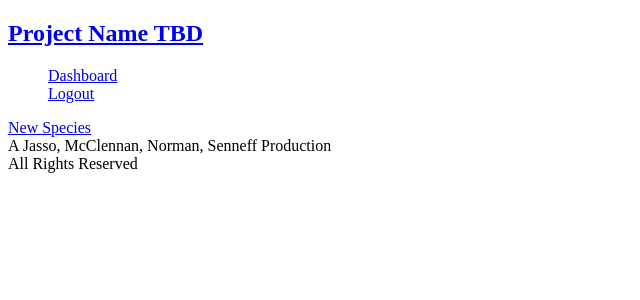
After one commit to CucciPro/proj2-group6-1, a Node server app: page /species in a window 1280 px wide. The commit adds this page. Shown: the top 300 px of the page, without its empty margins (0-640 px from the left). Run offline with Node 20, Linux system fonts and the light colour scheme; a user stored in the database is signed in; data that the repository does not hold is empty; some libraries are stand-ins or nearby versions.

Commit message:
added species routes and dynamic navigation

```diff
--- a/controllers/home-routes.js
+++ b/controllers/home-routes.js
@@ -7,11 +7,13 @@ router.get("/", (req, res) => {
     console.log('='.repeat(50) + '\n home-routes.js : / : line 7 \n' + '='.repeat(50));
     // if user not logged in render index
     if (!req.session.userId) {
-        res.render("index");
+        //res.render("index");
+        res.redirect('/login');
     }
     // if user logged in render my-plants
     else {
-        res.render("my-plants");
+        //res.render("my-plants");
+        res.redirect('/dashboard');
     }
 });
 
@@ -62,7 +64,59 @@ router.get("/edit-plant/:id", withAuth, (req, res) => {
         }
     })
     .catch(err => {
-        res.status(500).json(err);
+        //res.status(500).json(err);
+        console.log(err);
+        res.redirect("login");
+    });
+});
+
+router.get("/species", withAuth, (req, res) => {
+    console.log('='.repeat(50) + '\n home-routes.js : /species : line 70 \n' + '='.repeat(50));
+
+    Plant_Species.findAll({
+        attributes: ['species_id', 'common_name', 'botanical_name'],
+        order: [
+            ['common_name', 'ASC'],
+        ]
+    })
+    .then(dbPostData => {
+     const posts = dbPostData.map((post) => post.get({ plain: true }));
+      res.render("species", {
+        layout: "main",
+        posts
+      });
+    })
+    .catch(err => {
+      console.log(err);
+      res.redirect("login");
+    });
+});
+
+router.get("/new-species", withAuth, (req, res) => {
+    res.render("new-species", {
+        layout: "main"
+    });
+});
+
+router.get("/edit-species/:id", withAuth, (req, res) => {
+    console.log('='.repeat(50) + '\n home-routes.js : /edit-species/id : line 102 \n' + '='.repeat(50));
+    Plant_Species.findByPk(req.params.id)
+    .then(dbPostData => {
+        if (dbPostData) {
+            const post = dbPostData.get({ plain: true });
+
+            res.render("edit-species", {
+                layout: "main",
+                post
+            });
+        } else {
+            res.status(404).end();
+        }
+    })
+    .catch(err => {
+        //res.status(500).json(err);
+        console.log(err);
+        res.redirect("login");
     });
 });
 
--- a/models/index.js
+++ b/models/index.js
@@ -1,5 +1,5 @@
 const User = require('./User');
-const Species = require('./Plant_Species');
+const Plant_Species = require('./Plant_Species');
 const My_Plants = require('./My_Plants');
 const Plant_History = require('./Plant_History');
 
@@ -20,7 +20,7 @@ Plant_History.belongsTo(My_Plants, {
 
 module.exports = {
   User,
-  Species,
+  Plant_Species,
   My_Plants,
   Plant_History
 };
--- a/public/javascript/join.js
+++ b/public/javascript/join.js
@@ -5,11 +5,7 @@ const usernameEl = document.querySelector("#username-input-join");
 const useremailEl = document.querySelector("#useremail-input-join");
 const passwordEl = document.querySelector("#password-input-join");
 
-<<<<<<< HEAD
 //console.log('='.repeat(50) + '\n join.js line 08 \n' + '='.repeat(50));
-=======
-console.log('='.repeat(50) + '\n join.js line 08 \n' + '='.repeat(50));
->>>>>>> 2ff0a2195187cfb77e960a8194eb97ba9059d7c4
 
 fetch("/api/user", {
     method: "post",
--- /dev/null
+++ b/public/javascript/navigation.js
@@ -0,0 +1,67 @@
+// get the current url
+let url = window.location.href;
+
+// assign nav elements to vars
+let navLogin = document.getElementById('navLogin');
+let navJoin = document.getElementById('navJoin');
+let navDashboard = document.getElementById('navDashboard');
+let navSpecies = document.getElementById('navSpecies');
+let navLogout = document.getElementById('navLogout');
+
+//nav rules
+//login nav item should only show if user is not logged in and not on the join page
+//join nav item should only show if user is not logged in and not on login page
+//dashboard nav item should only show if user is logged in and not on the dashboard page
+//species nav item should only show if user is logged in and user is not on the species page
+//logout nav item should only show if user is logged in
+
+// Check if URL contains the keyword
+if ( url.search( '/login' ) > 0 ) {
+    navLogin.style.display = "none";
+    navJoin.style.display = "block";
+    navDashboard.style.display = "none";
+    navSpecies.style.display = "none";
+    navLogout.style.display = "none";
+}
+else if ( url.search( '/join' ) > 0 ) {
+    navLogin.style.display = "block";
+    navJoin.style.display = "none";
+    navDashboard.style.display = "none";
+    navSpecies.style.display = "none";
+    navLogout.style.display = "none";
+}
+else if ( url.search( '/dashboard' ) > 0 ) {
+    navLogin.style.display = "none";
+    navJoin.style.display = "none";
+    navDashboard.style.display = "none";
+    navSpecies.style.display = "block";
+    navLogout.style.display = "block";
+}
+else if ( url.search( '/species' ) > 0 ) {
+    navLogin.style.display = "none";
+    navJoin.style.display = "none";
+    navDashboard.style.display = "block";
+    navSpecies.style.display = "none";
+    navLogout.style.display = "block";
+}
+else if ( url.search( '/new-plant' > 0 ) || ( url.search( '/edit-plant' ) > 0 ) ) {
+    navLogin.style.display = "none";
+    navJoin.style.display = "none";
+    navDashboard.style.display = "block";
+    navSpecies.style.display = "block";
+    navLogout.style.display = "block";
+}
+else if ( url.search( '/new-species' > 0 ) || ( url.search( '/edit-species' ) > 0 ) ) {
+    navLogin.style.display = "none";
+    navJoin.style.display = "none";
+    navDashboard.style.display = "block";
+    navSpecies.style.display = "block";
+    navLogout.style.display = "block";
+}
+else if ( url.search( '/logout' ) > 0 ) {
+    navLogin.style.display = "display";
+    navJoin.style.display = "none";
+    navDashboard.style.display = "none";
+    navSpecies.style.display = "none";
+    navLogout.style.display = "none";
+}
--- /dev/null
+++ b/views/edit-species.handlebars
@@ -0,0 +1,3 @@
+<div>
+    PLACEHOLDER : edit-species ... needs work
+</div>
--- a/views/layouts/main.handlebars
+++ b/views/layouts/main.handlebars
@@ -17,16 +17,11 @@
             </div>
             <div>
                 <ul>
-                    <!-- login nav item should only show if user is not logged in or user is not logged in and are on the join page -->
-                    <li><a href="/login">Login</a></li>
-                    <!-- join nav item should only show if user is not logged in and user is on login page -->
-                    <li><a href="/join">Join</a></li>
-                    <!-- dashboard nav item should only show if user is logged in and not on the dashboard page -->
-                    <li><a href="/dashboard">Dashboard</a></li>
-                    <!-- species nav item should only show if user is logged in and user is not on the species page -->
-                    <li><a href="/species">Species</a></li>
-                    <!-- logout nav item should only show if user is logged in -->
-                    <li><a href="#" id="logout-link">Logout</a></li>
+                    <li id="navLogin" style="display:none;"><a href="/login">Login</a></li>
+                    <li id="navJoin" style="display:none;"><a href="/join">Join</a></li>
+                    <li id="navDashboard" style="display:none;"><a href="/dashboard">Dashboard</a></li>
+                    <li id="navSpecies" style="display:none;"><a href="/species">Species</a></li>
+                    <li id="navLogout" style="display:none;"><a href="#" id="logout-link">Logout</a></li>
                 </ul>
             </div>
         </nav>
@@ -45,4 +40,5 @@
     </body>
 
 </html>
+<script src="/javascript/navigation.js"></script>
 <script src="/javascript/logout.js"></script>
--- /dev/null
+++ b/views/new-species.handlebars
@@ -0,0 +1,3 @@
+<div>
+    PLACEHOLDER : new-species ... needs work
+</div>
--- /dev/null
+++ b/views/species.handlebars
@@ -0,0 +1,9 @@
+<div><a href="/new-species">New Species</a></div>
+<div>
+  {{#each posts}}
+    <a href="/edit-species/{{species_id}}">
+      <span>{{common_name}}</span>
+      <span>{{botanical_name}}</span>
+    </a>
+  {{/each}}
+</div>
```
Also changed, not shown: controllers/dashboard-routes.js (deleted, +0 -55 lines), models/Plant_Species.js (+4 -3 lines), README.md. Lines whose indentation alone changed are shown as unchanged.
